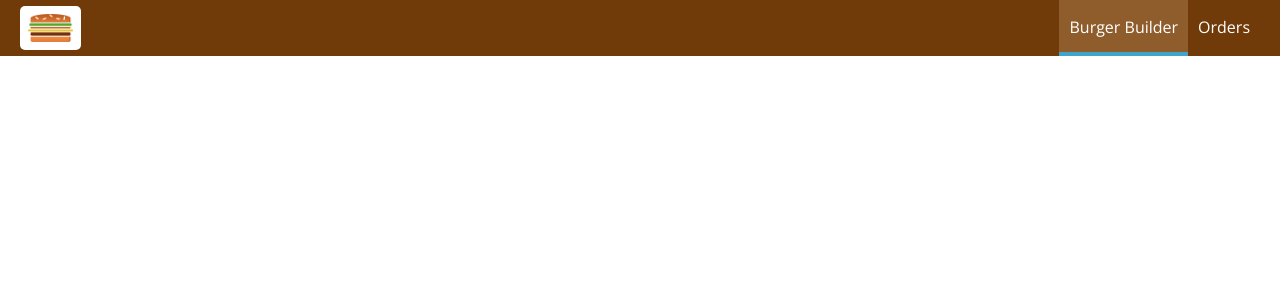
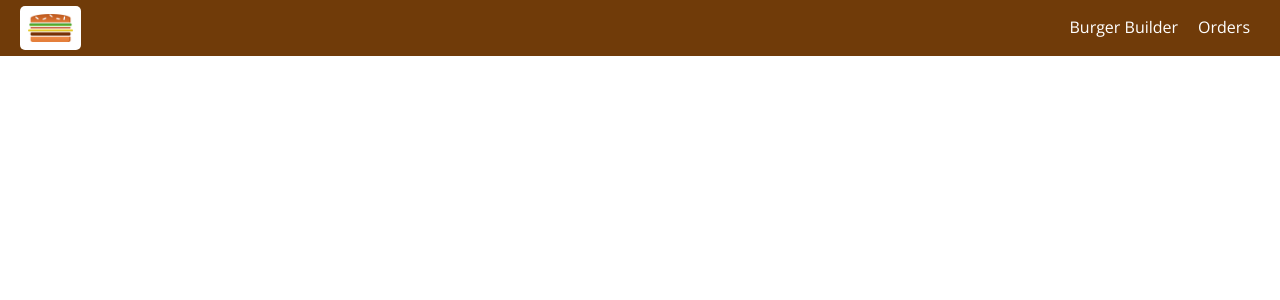
Before and after one commit to misko25/burger-builder, a React app in the folder burger-builder/: page / in a window 1280 px wide. Shown: the top 300 px of the page. Built offline with nearby package versions, Linux system fonts and the light colour scheme.

Commit message:
Added form submit

```diff
--- a/burger-builder/src/components/Navigation/NavigationItems/NavigationItems.js
+++ b/burger-builder/src/components/Navigation/NavigationItems/NavigationItems.js
@@ -5,7 +5,7 @@ import NavigationItem from "./NavigationItem/NavigationItem";
 
 const navigationItems = props => (
     <ul className={classes.NavigationItems}>
-        <NavigationItem link="/" exact>
+        <NavigationItem link="/burger-bilder" exact>
             Burger Builder
         </NavigationItem>
         <NavigationItem link="/orders">Orders</NavigationItem>
```
